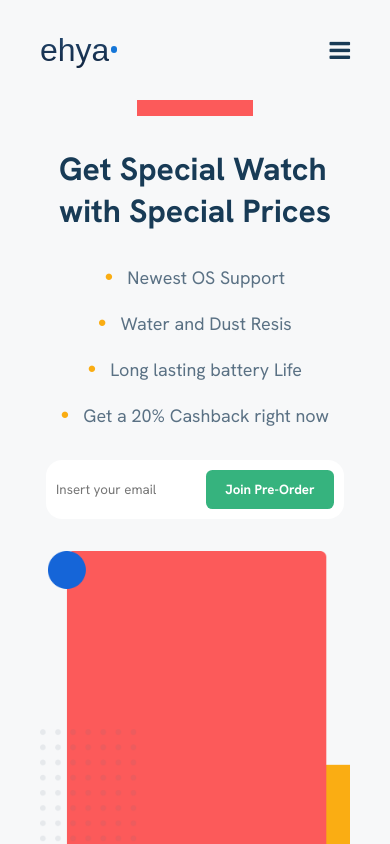
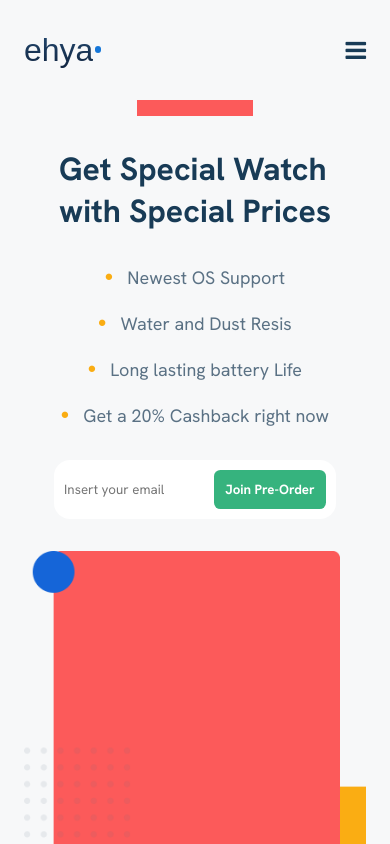
Before and after one commit to hazemelfeky/ehya, a React (Create React App) app: page / in a window 390 px wide. Shown: the top 844 px of the page. Built offline with nearby package versions, Linux system fonts and the light colour scheme; a web font is replaced by a local one.

Commit message:
style: fix spaces

```diff
--- a/src/App.css
+++ b/src/App.css
@@ -39,7 +39,6 @@
 .container {
   max-width: 70.25rem;
   margin: 0 auto;
-  padding: 0 1rem;
 }
 
 .app-header {
@@ -51,7 +50,6 @@
   display: flex;
   justify-content: space-between;
   align-items: center;
-  padding: 0 1rem;
 }
 
 .app-header-right {
@@ -587,12 +585,17 @@ ul.hero-pros li {
     font-size: 2rem;
   }
 
+  .hero-join button {
+    padding: 0.7rem;
+  }
+
   .recommendation-title h2,
   .items-container .items-head h2 {
     font-size: 1.5rem;
   }
   .items-container .items-head button {
     font-size: 1rem;
+    padding: 0.2rem;
   }
   .items .slider-container .item:not(:last-of-type) {
     border-right: 0;
@@ -623,7 +626,7 @@ ul.hero-pros li {
   .download-container {
     flex-direction: column-reverse;
     gap: 1.5rem;
-    padding: 2rem 0 0;
+    padding: 2rem 1rem 0;
   }
   .download-container .title {
     font-size: 1.5rem;
@@ -641,6 +644,7 @@ ul.hero-pros li {
   .footer-container {
     flex-direction: column-reverse;
     align-items: center;
+    padding: 2rem 1rem;
   }
   .footer-container .company {
     display: flex;
```
